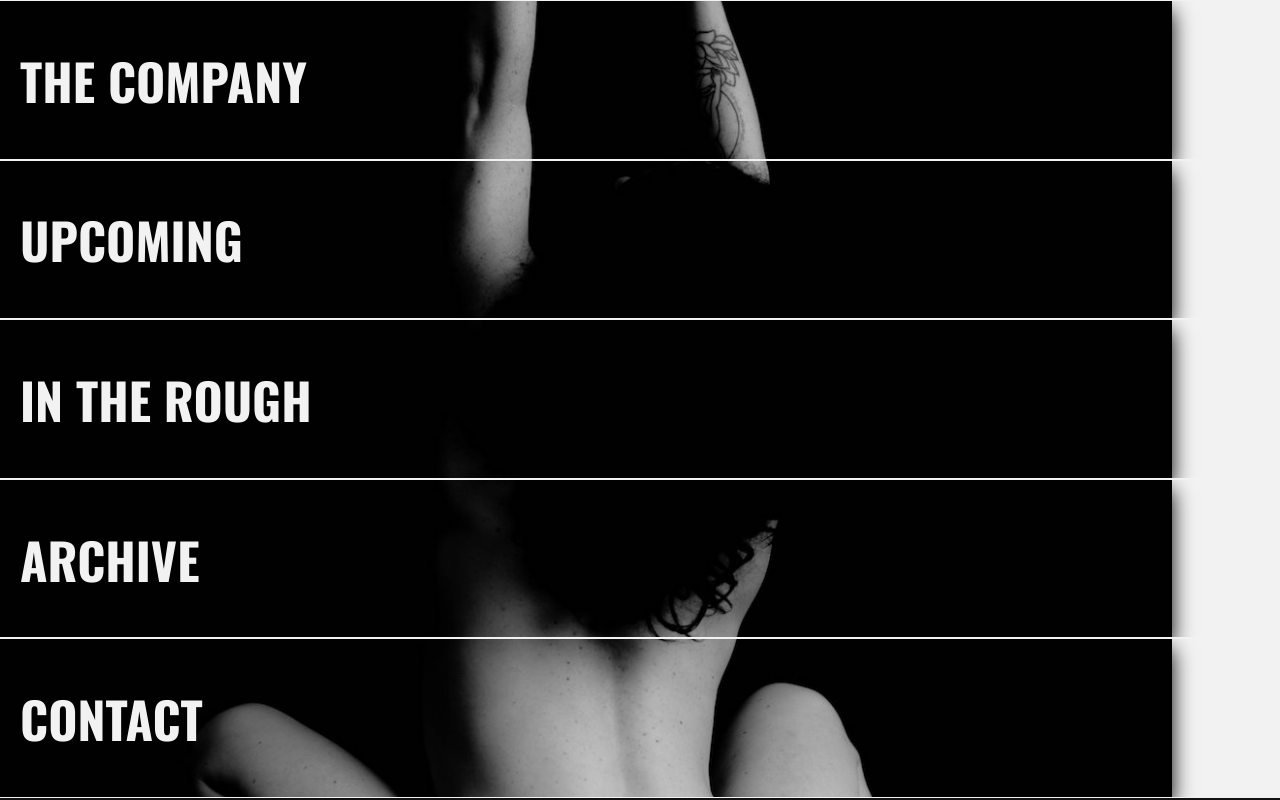
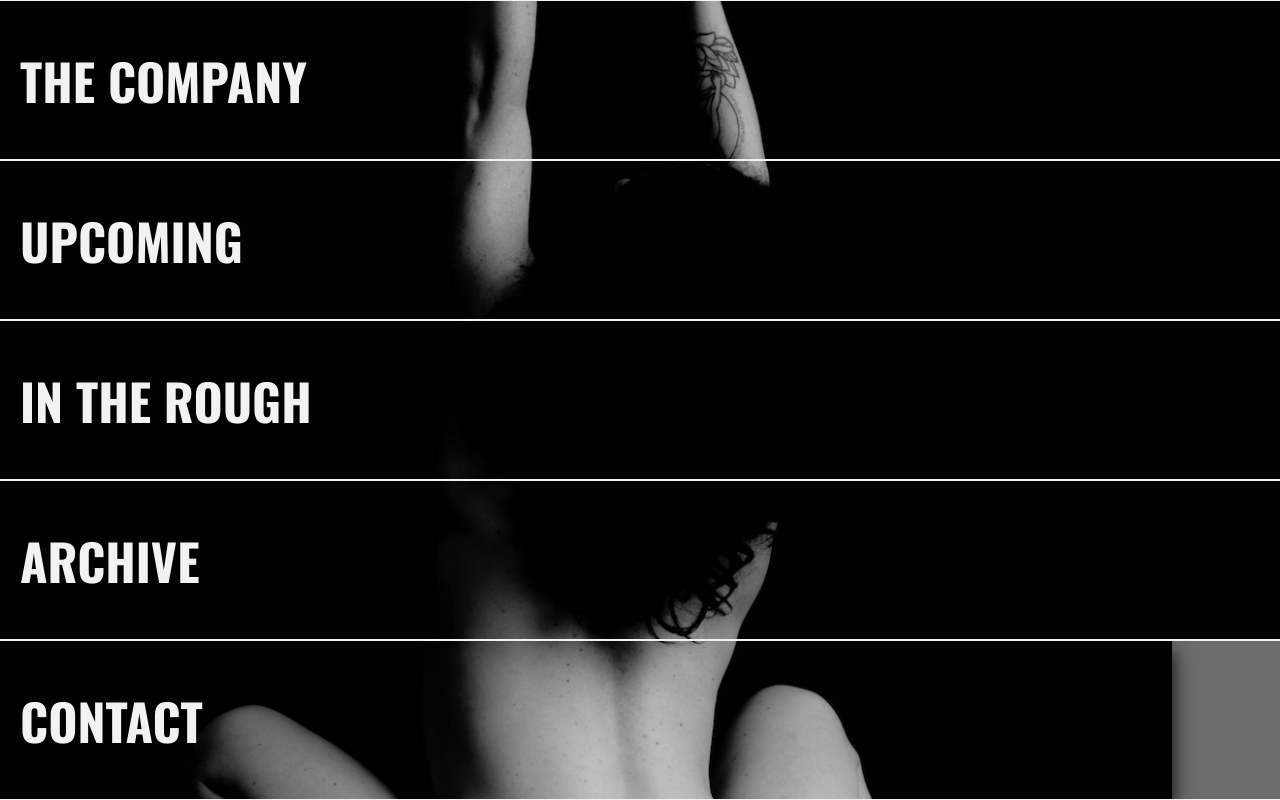
Before and after one commit to domvillegas/tongue, a Next.js app: page / in a window 1280 px wide. Built offline with nearby package versions, Linux system fonts and the light colour scheme.

Commit message:
Add routing (swipe is buggy)

```diff
--- a/src/components/SwipeBox/SwipeBox.module.scss
+++ b/src/components/SwipeBox/SwipeBox.module.scss
@@ -6,8 +6,7 @@
   cursor: pointer;
   overflow: scroll;
   display: flex;
-  align-items: center;
-  height: 19.7vh;
+  min-height: 100%;
 
   scrollbar-width: none;
   -ms-overflow-style: none;
@@ -32,4 +31,39 @@
   background: $white;
   margin: 0;
   padding: 0;
+  opacity: 0;
+  animation-name: fillerDivOpacity;
+  animation-duration: 1.8s;
+  animation-timing-function: linear;
+  animation-iteration-count: infinite;
 }
+
+@keyframes fillerDivOpacity {
+  0% {
+    opacity: 0;
+  }
+
+  10% {
+    opacity: 0.7;
+  }
+
+  41% {
+    opacity: 1;
+  }
+
+  45% {
+    opacity: 0.5;
+  }
+
+  47% {
+    opacity: 0.4;
+  }
+
+  48% {
+    opacity: 0.4;
+  }
+
+  50% {
+    opacity: 0;
+  }
+}
--- a/src/components/SwipeBox/SwipeBox.tsx
+++ b/src/components/SwipeBox/SwipeBox.tsx
@@ -1,26 +1,32 @@
-import React, { forwardRef } from "react";
+import React, { forwardRef, TouchEvent } from "react";
 import styles from "./SwipeBox.module.scss";
-import { useOpacityValue } from "@/contexts/opacity";
 
 interface Props {
   text: string;
   className?: string;
-  onScroll: () => void;
+  onSwipe: () => void;
+  animationOrder: number;
+  onClick: () => void;
+  onTouchEnd: (event: TouchEvent<HTMLDivElement>) => void;
 }
 
 const SwipeBox = forwardRef<HTMLDivElement, Props>(
-  ({ text, className, onScroll }, ref) => {
-    const { opacity } = useOpacityValue();
+  ({ text, className, animationOrder, onSwipe, onClick, onTouchEnd }, ref) => {
     return (
       <div
-        style={{ opacity: opacity }}
-        onScroll={onScroll}
+        onScroll={onSwipe}
+        onClick={onClick}
         className={`${styles.swipeBox} ${className ? className : ""}`}
       >
-        <div ref={ref} className={styles.text}>
+        <div onTouchEnd={onTouchEnd} ref={ref} className={styles.text}>
           <h2 className="largeText">{text}</h2>
         </div>
-        <div className={styles.fillerDiv} />
+        <div
+          style={{
+            animationDelay: `${animationOrder * 0.075 + 0.75}s`,
+          }}
+          className={styles.fillerDiv}
+        />
       </div>
     );
   },
--- a/src/pages/_app.tsx
+++ b/src/pages/_app.tsx
@@ -1,12 +1,10 @@
-import React, { useEffect } from "react";
+import React from "react";
 import { AppProps } from "next/app";
 import "../styles/globals-styles.scss";
 import Head from "next/head";
-import { OpacityContextProvider, useOpacityValue } from "@/contexts/opacity";
+import { OpacityContextProvider } from "@/contexts/opacity";
 
 export default function MyApp({ Component, pageProps }: AppProps) {
-  const { opacity } = useOpacityValue();
-
   return (
     <>
       <Head>
--- a/src/pages/index.module.scss
+++ b/src/pages/index.module.scss
@@ -1,10 +1,22 @@
-.home {
+.swipeBoxesContainer {
+  display: flex;
+  flex-direction: column;
+  min-height: 100%;
+
+  > div {
+    flex: 1;
+    min-height: 100%;
+  }
+}
+
+.backgroundImage {
   background-image: url("../assets/backgrounds/lauren.jpg");
   background-size: cover;
   background-position: 50% 100%;
+  position: absolute;
+  top: 0;
+  left: 0;
+  width: 100%;
+  height: 100%;
+  z-index: -1;
 }
-
-.swipeBoxesContainer {
-  display: flex;
-  flex-direction: column;
-}
--- a/src/pages/index.tsx
+++ b/src/pages/index.tsx
@@ -2,6 +2,7 @@ import React, { useEffect, useRef, useState } from "react";
 import SwipeBox from "@/components/SwipeBox/SwipeBox";
 import styles from "./index.module.scss";
 import { useOpacityValue } from "@/contexts/opacity";
+import { useRouter } from "next/router";
 
 const boxNames = [
   "The Company",
@@ -13,7 +14,11 @@ const boxNames = [
 
 const Home = () => {
   const { opacity, setOpacity } = useOpacityValue();
+  const [routePushed, setRoutePushed] = useState(false);
+
   const swipeBoxRefs = useRef<HTMLDivElement[]>([]);
+
+  const route = useRouter();
 
   useEffect(() => {
     (
@@ -21,27 +26,62 @@ const Home = () => {
     ).style.opacity = `${opacity}`;
   });
 
+  //"percentage" refers to the distance a container must travel before triggering push.route()
+  const createRouteThreshold = (percentage: number) => {
+    if (percentage >= 1 && percentage <= 100) {
+      //multiply by -0.01 so that the results of the function will be positive
+      return (percentage - 100) * -0.01;
+    } else {
+      return 5;
+    }
+  };
+  const routeThreshold = createRouteThreshold(95);
+
   return (
-    <div className={styles.home}>
+    <>
+      <div className={styles.backgroundImage} />
       <div className={styles.swipeBoxesContainer}>
         {boxNames.map((name, index) => {
+          const calculatedOpacityValue =
+            swipeBoxRefs.current[index]?.getBoundingClientRect().x /
+              swipeBoxRefs.current[index]?.getBoundingClientRect().width +
+            1;
+
+          const onTouchEnd = () => {
+            if (calculatedOpacityValue > routeThreshold)
+              swipeBoxRefs.current[index].parentElement?.scrollTo({
+                left: -swipeBoxRefs.current[index].getBoundingClientRect()
+                  .width,
+                behavior: "smooth",
+              });
+          };
+
           return (
             <SwipeBox
-              onScroll={() =>
-                setOpacity(
-                  swipeBoxRefs.current[index]?.getBoundingClientRect().x /
-                    swipeBoxRefs.current[index]?.getBoundingClientRect().width +
-                    1,
-                )
+              animationOrder={index}
+              onSwipe={() => {
+                setOpacity(calculatedOpacityValue);
+                if (calculatedOpacityValue <= routeThreshold && !routePushed) {
+                  setRoutePushed(true);
+                  route.push("/the-company");
+                }
+              }}
+              onTouchEnd={onTouchEnd}
+              ref={(element) => (swipeBoxRefs.current[index] = element!)}
+              onClick={() =>
+                swipeBoxRefs.current[index].parentElement?.scrollTo({
+                  left: swipeBoxRefs.current[index].getBoundingClientRect()
+                    .width,
+                  behavior: "smooth",
+                })
               }
-              ref={(element) => (swipeBoxRefs.current[index] = element!)}
               key={index}
               text={name}
             />
           );
         })}
       </div>
-    </div>
+    </>
   );
 };
 
--- a/src/styles/globals-styles.scss
+++ b/src/styles/globals-styles.scss
@@ -1,15 +1,19 @@
 @use "./global-utils.module.scss" as *;
 
-html {
-  height: 100vh;
+html,
+body {
+  height: 100%;
 }
 
 body {
-  height: 100%;
   background: $black;
   color: $white;
   font-family: "Oswald", sans-serif;
   margin: 0;
+}
+
+#__next {
+  height: 100%;
 }
 
 h2 {
```
Also changed, not shown: src/pages/the-company/index.tsx (added, +11 -0 lines).
